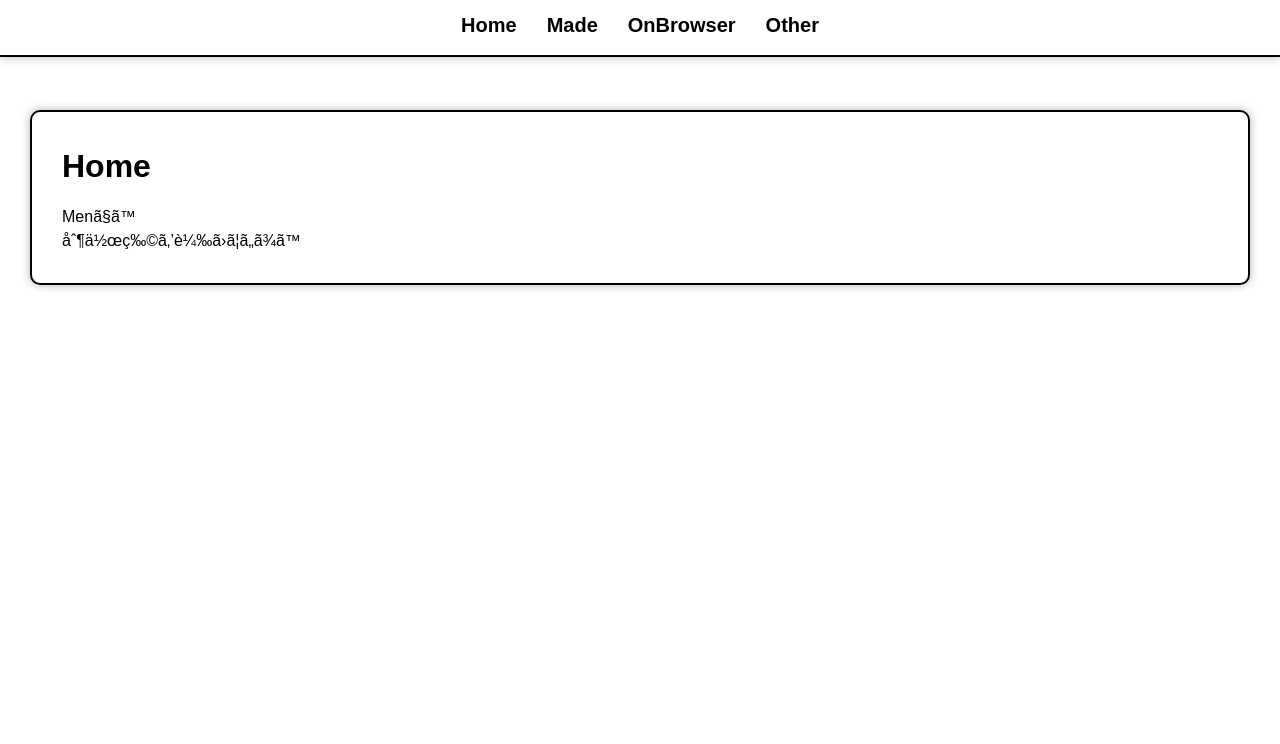
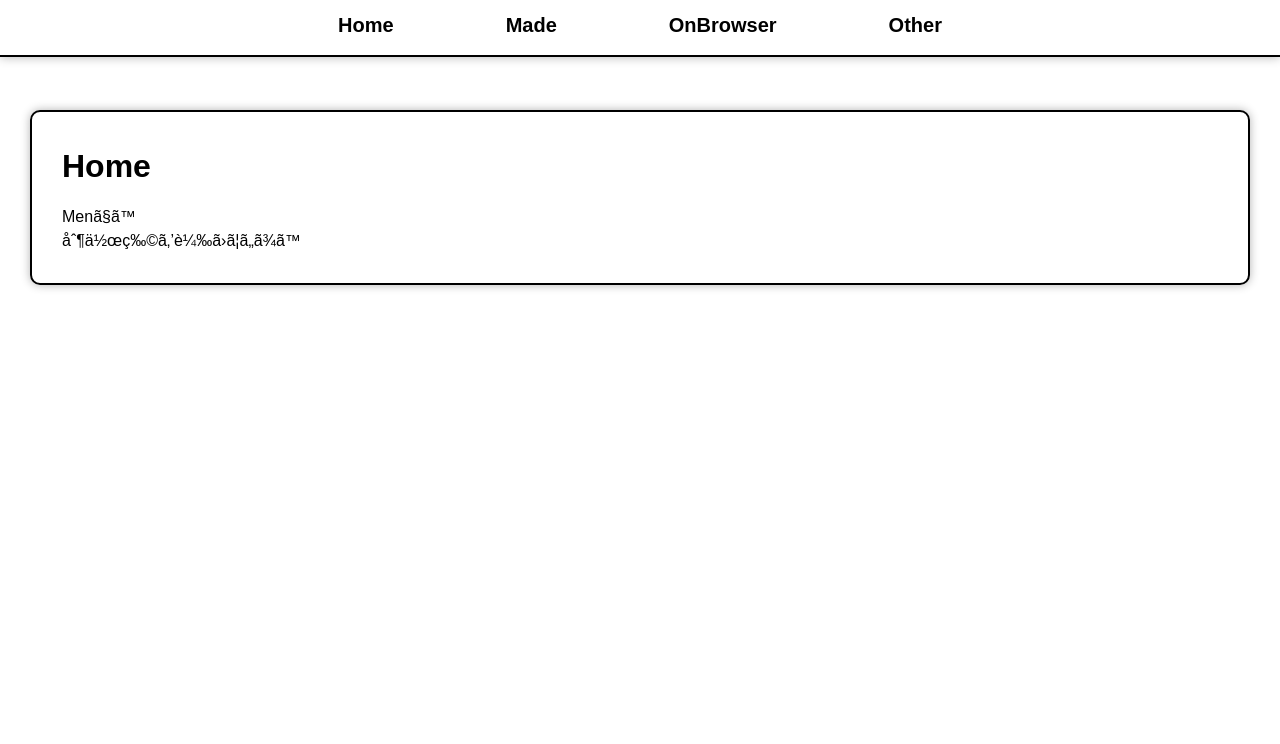
Before and after one commit to meu-my/page, a plain HTML site: page index.html in a window 1280 px wide. Shown: the top 744 px of the page. Drawn offline with nearby package versions, Linux system fonts and the light colour scheme.

Commit message:
Update header.css

```diff
--- a/header.css
+++ b/header.css
@@ -34,7 +34,7 @@ header .header-button {
     color: var(--maincolor);
     background-color: rgb(255, 255, 255);
     border-radius: 10px; /* 角を丸くする */
-    padding: 4px 15px;
+    padding: 4px 5%;
     border: none;
     font-weight: bold;
     cursor: pointer;
```
